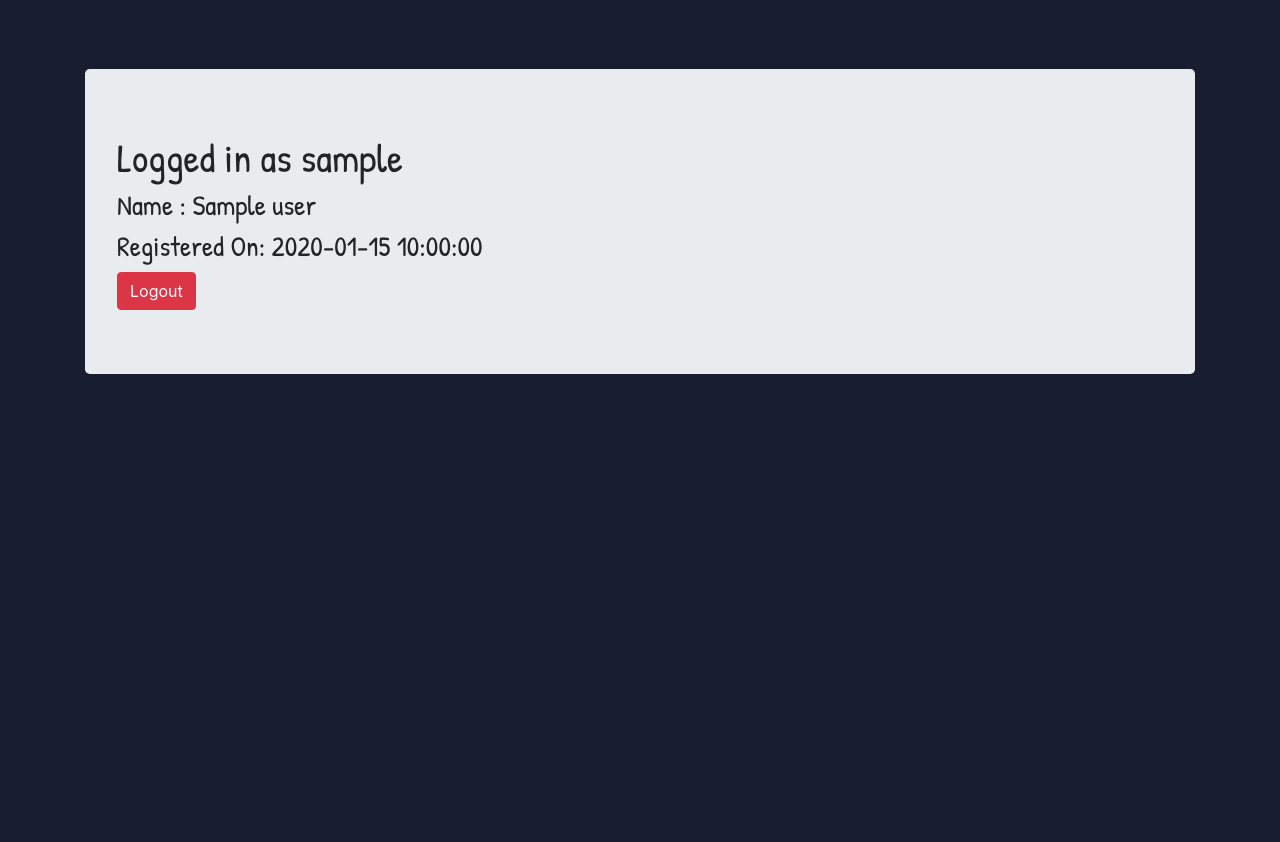
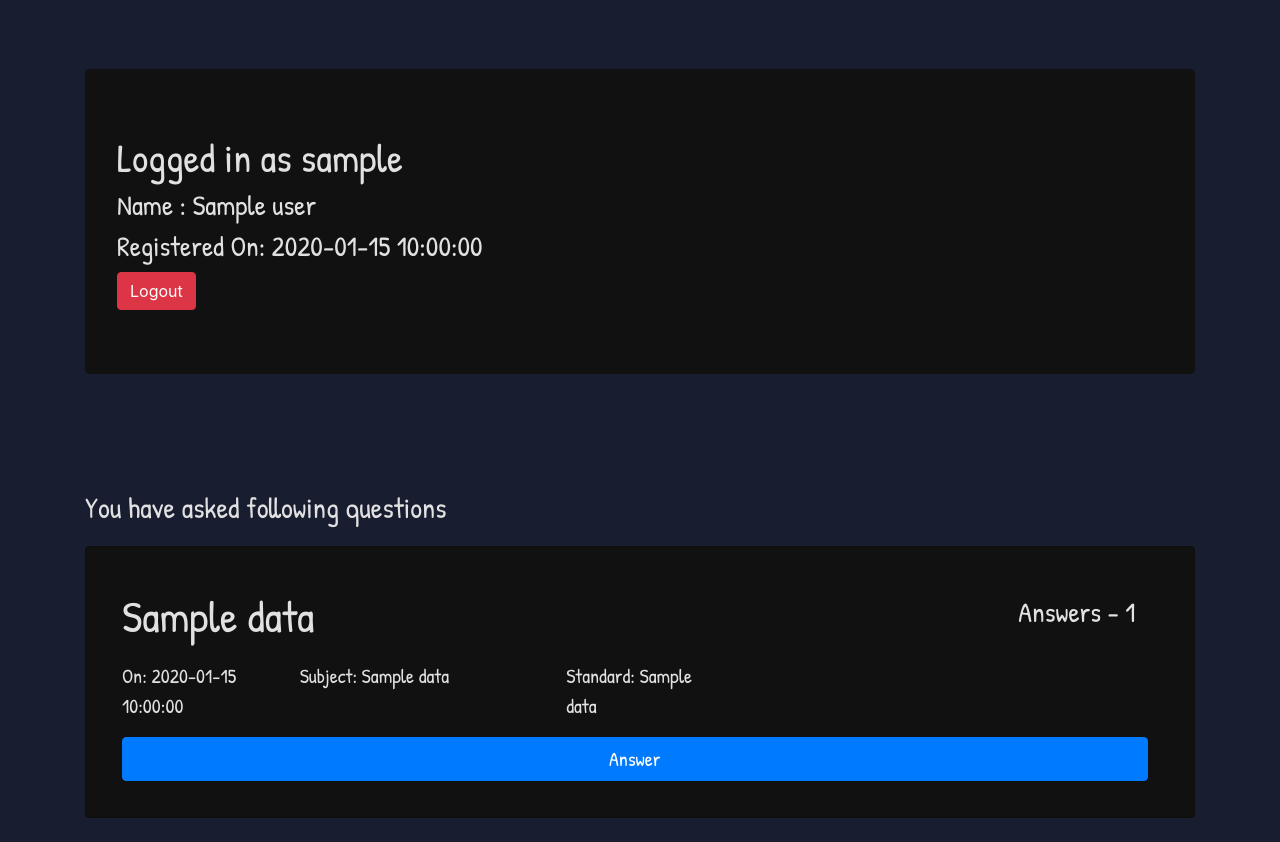
Before and after one commit to frost-head/The-Last-Night-Reads, a Flask app: template templates/profile.html in a window 1280 px wide. Shown: the part 56-898 px from the top of the page. Before the commit the page ends 430 px from the top, so only its background shows below. Run offline with Flask 2, Linux system fonts and the light colour scheme; the visitor is signed in with stand-in values (Sample User, id 1); tables that the repository leaves empty or names only in its code hold one stand-in row (values such as "Sample post"); the template is opened without the code that fills it: most values are stand-ins (such as "Sample title", 1, 10 or a date in 2020); parts of the project's set-up code (start-up, migrations or seed data) failed here and were passed over; some libraries are stand-ins or nearby versions.

Commit message:
asked question appears on profile

```diff
--- a/main.py
+++ b/main.py
@@ -51,7 +51,7 @@ def login():
             if sha256_crypt.verify(password_candidate,password):
                 session['UserID'] = uid
                 flash('Successfully logged in', 'success')
-                return redirect(url_for('showQuestions'))
+                return redirect(url_for('showProfile'))
             else:
                 flash('Invalid Log In','danger')
         else:
@@ -73,26 +73,39 @@ def logout():
 @app.route('/questions/')
 def showQuestions():
     cur = mysql.connection.cursor()
-    cur.execute("""Select Username, Question, StdName, SubName, PostDate, Likes from user
+    cur.execute("""Select Username, Question, StdName, SubName, PostDate, AnsCount from user
     inner join Textual_Question, subjects, standard where
     user.Uid = Textual_Question.Uid and
     Textual_Question.Subject = subjects.Subkey and
     Textual_Question.standard = standard.StdKey""")
     q_data = cur.fetchall()
+
+
+    cur.close()
     return render_template('questions.html', route=['questions'],Question_data=q_data)
 
 # PROFILE ROUTE
 
 
-@app.route('/profile/')
+@app.route('/profile/', methods=['GET','POST'])
 def showProfile():
     if "UserID" in session:
         cur = mysql.connection.cursor()
         cur.execute("select * from user where Uid = %s",[session['UserID']])
-        data = cur.fetchone()
+        u_data = cur.fetchone()
+        cur.execute("""Select Username, Question, StdName, SubName, PostDate, AnsCount from Textual_Question
+        inner join user, subjects, standard where
+        Textual_Question.Uid = {} and
+        user.Uid = {} and
+        Textual_Question.Subject = subjects.Subkey and
+        Textual_Question.standard = standard.StdKey""".format(int(session['UserID']),int(session['UserID'])))
+        q_data = cur.fetchall()
+
+
+
         cur.close()
 
-        return render_template("profile.html", UserData = data, route=['profile'])
+        return render_template("profile.html", UserData = u_data,Question_data=q_data, route=['profile'])
     return render_template("profile.html",  route=['profile'])
 
 # REGISTER ROUTE
--- a/static/style.css
+++ b/static/style.css
@@ -22,7 +22,7 @@
 
 .title {
     font-family: "Lobster", cursive;
-    font-size: 5vmax;
+    font-size: 8vmin;
     color: #e1e1e1;
     padding-top: 16.5vmin;
 
--- a/templates/includes/navbar.html
+++ b/templates/includes/navbar.html
@@ -40,7 +40,7 @@
 
                 <li class="nav-item ml-auto">
                     <a class="btn btn-outline-light " href="/askQuestion">Ask Question</a>
-                </li>>
+                </li>
 
                 {% elif 'profile' in route %}
                 <!--home-->
--- a/templates/profile.html
+++ b/templates/profile.html
@@ -5,25 +5,76 @@
 {% endblock %}
 
 {% block body %}
-<div class = "pull container anim">
-    <div class="jumbotron">
+<div class = "pull container anim " >
+    <div class="jumbotron" style = "background-color: #111111; color: #e1e1e1;">
         {% if 'UserID' in session:%}
             <h1 class = "fstyleNormal">Logged in as {{UserData['UserName']}}</h1>
             <h3 class = "fstyleNormal">Name : {{UserData['Name']}}</h3>
             <h3 class = "fstyleNormal">Registered On: {{UserData['RegisterDate']}}</h3>
             <a class="btn btn-danger" href="/logout">Logout</a>
+    </div>
+            <div Id = "Question">
+
+                <p class='title-follow' style = "padding-top: 10vmin">You have asked following questions</p>
+
+                {% for data in Question_data %}
+                <div class="card">
+                    <div class="card-body">
+                        <div class="row">
+                        <div class="card-title col-md-10 fstyleNormal">{{data['Question']}}</div>
+                        <div class ="col-md-2 ml-auto">
+                            <p style = "font-size: 3.5vmin; padding: 1vmin; font-family: 'Patrick Hand';" >Answers - {{data['AnsCount']}}</p>
+                        </div>
+                        </div>
+                        <div class="row">
+                            <div class ="col-md-2">
+                                <p class="User-date">On: {{data['PostDate']}}</p>
+                            </div>
+                            <div class ="col-md-3">
+                                <p class="User-date">Subject: {{data['SubName']}}</p>
+                            </div>
+                            <div class ="col-md-2">
+                                <p class="User-date">Standard: {{data['StdName']}}</p>
+                            </div>
+                        </div>
+                        <div>
+                            <a class="btn btn-primary User-date" style="width: 99%; " href="#">Answer</a>
+                        </div>
+                    </div>
+                </div>
+                <br>
+
+                {% endfor %}
+            </div>
+
         {% else %}
             <h1 class="fstyleNormal">Not yet logged in</h1>
             <a class="btn btn-primary" href = "/login">Login</a>
             <a class="btn btn-success" href = "/register">Register</a>
         {% endif%}
     </div>
+
+
 </div>
 <style>
     .fstyleNormal{
         font-family: "Patrick Hand";
     }
 
+    .card-title{
+        font-size: 5.5vmin;
+    }
+    .User-date{
+        font-size: 2.5vmin;
+        font-family: "Patrick Hand";
+    }
+
+    .card{
+        background-color: #111111;
+        color: #e1e1e1;
+        padding: 2vh;
+    }
+
 
 </style>
 {% endblock %}
```
Also changed, not shown: templates/questions.html (+11 -10 lines).
